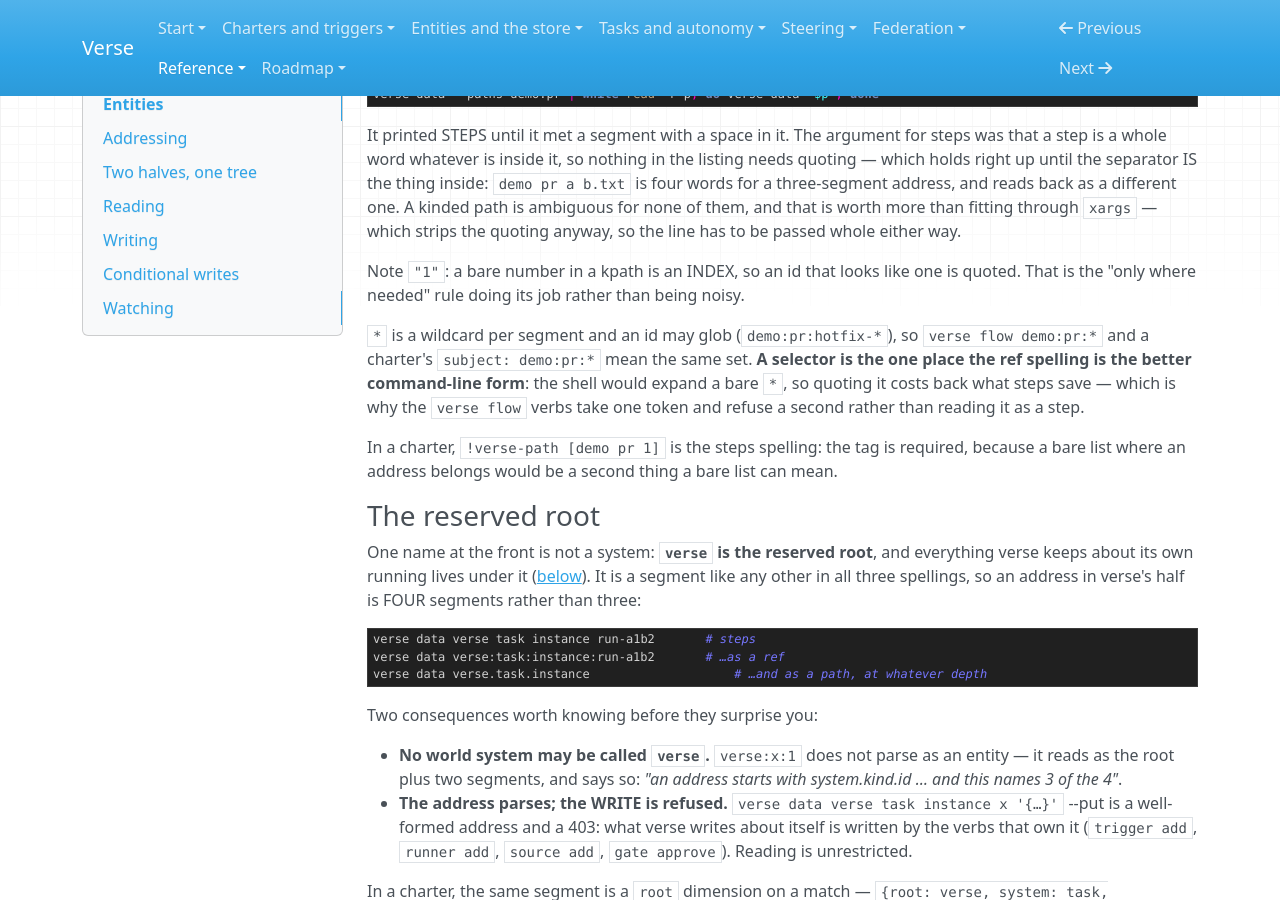
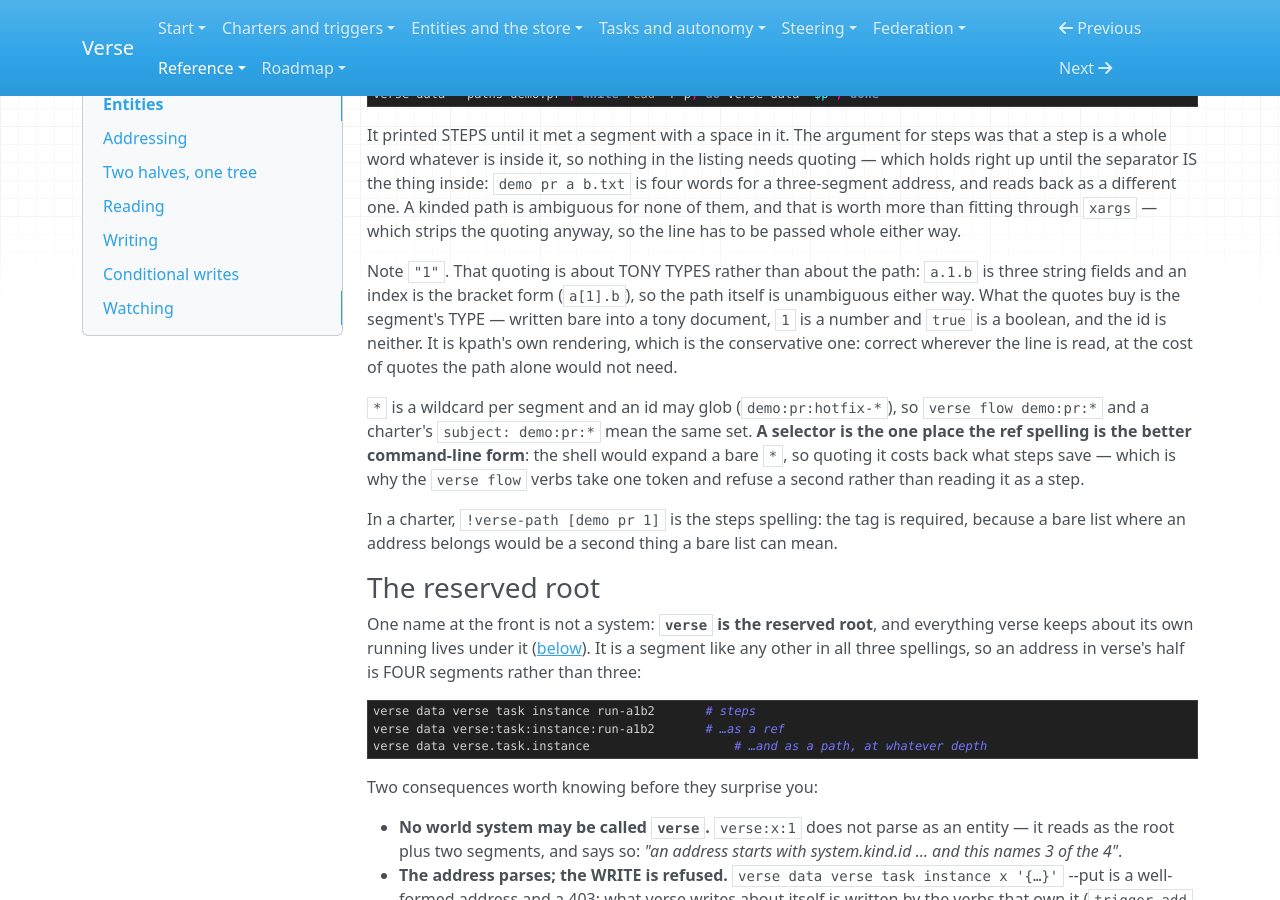
Before and after one commit to signadot/viff, an MkDocs documentation site: the page built from docs/reference/entities.md, in a window 1280 px wide and 900 px high, scrolled down 1232 px. Built offline with MkDocs 1.6.1, drawn with Linux system fonts in a browser that asks for light colours.

Commit message:
docs: kpath quoting is about tony types, not about path ambiguity
I wrote that `--paths` quotes `1` "because a bare number in a kpath is an INDEX". It is
not. `a.1.b` parses to three string FIELDS — "a", "1", "b" — and an index is the bracket
form, `a[1].b`. A path is unambiguous with the quotes or without them.

What the quoting buys is the segment's TYPE. token.KPathQuoteField is true for `1`, `-3`,
`true` and `null` — every spelling that would come back as a non-string tony value if it
were written bare — so quoting it guarantees the segment is a STRING wherever the line is
read as tony rather than parsed as a path.

Which makes kpath's rendering the conservative one rather than the minimal one: it quotes
what a document would need, not what the path would. That is worth stating where it is
surprising, because `demo.pr."1"` reads as though the quotes were load-bearing for the
address, and they are not.

Corrected in the two places the claim landed — the smoke comment and reference/entities —
and stated once in printPaths, which is where the rendering is chosen.

```diff
--- a/docs/reference/entities.md
+++ b/docs/reference/entities.md
@@ -73,8 +73,12 @@ three-segment address, and reads back as a different one. A kinded path is ambig
 of them, and that is worth more than fitting through `xargs` — which strips the quoting anyway,
 so the line has to be passed whole either way.
 
-Note `"1"`: a bare number in a kpath is an INDEX, so an id that looks like one is quoted. That
-is the "only where needed" rule doing its job rather than being noisy.
+Note `"1"`. That quoting is about TONY TYPES rather than about the path: `a.1.b` is three
+string fields and an index is the bracket form (`a[1].b`), so the path itself is unambiguous
+either way. What the quotes buy is the segment's TYPE — written bare into a tony document, `1`
+is a number and `true` is a boolean, and the id is neither. It is kpath's own rendering, which
+is the conservative one: correct wherever the line is read, at the cost of quotes the path
+alone would not need.
 
 `*` is a wildcard per segment and an id may glob (`demo:pr:hotfix-*`), so `verse flow demo:pr:*`
 and a charter's `subject: demo:pr:*` mean the same set. **A selector is the one place the ref
```
Also changed, not shown: 2 other files.
